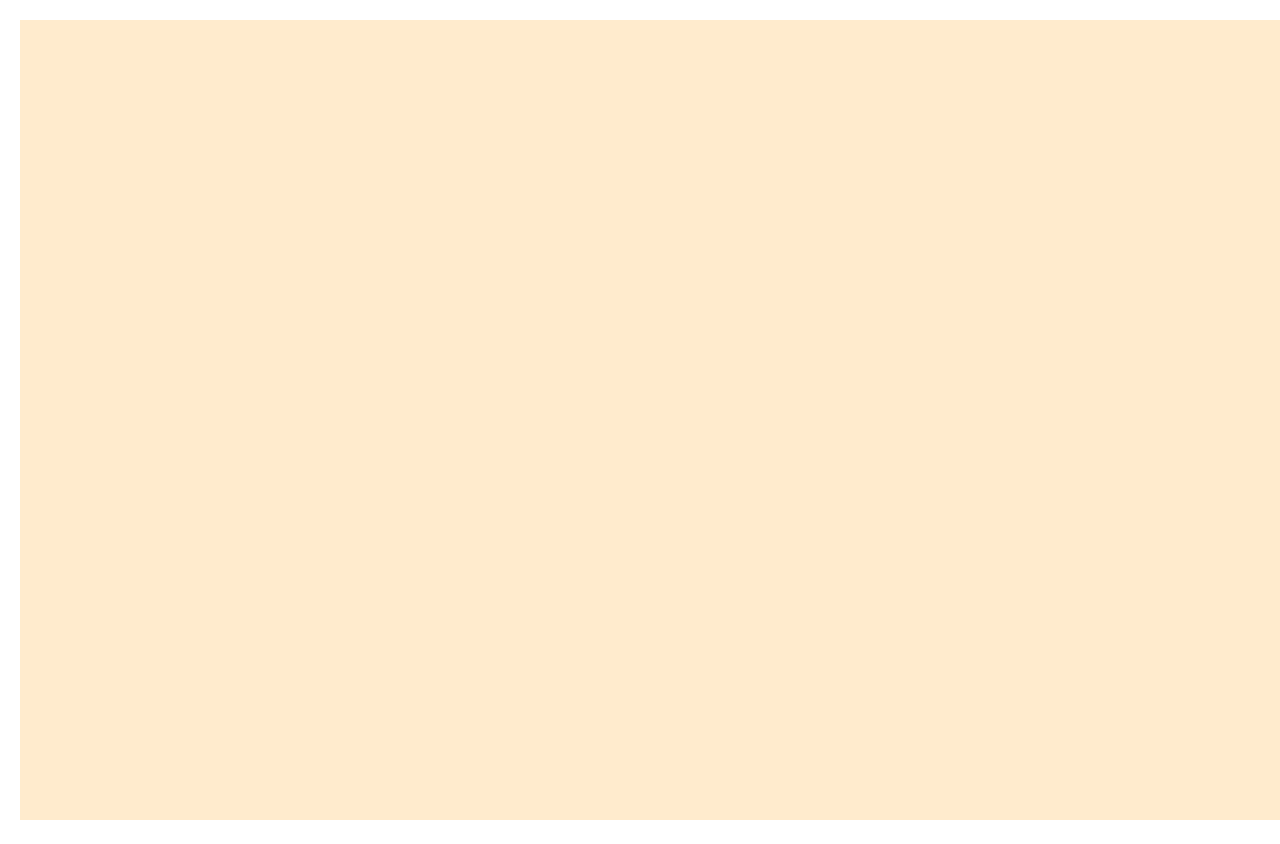
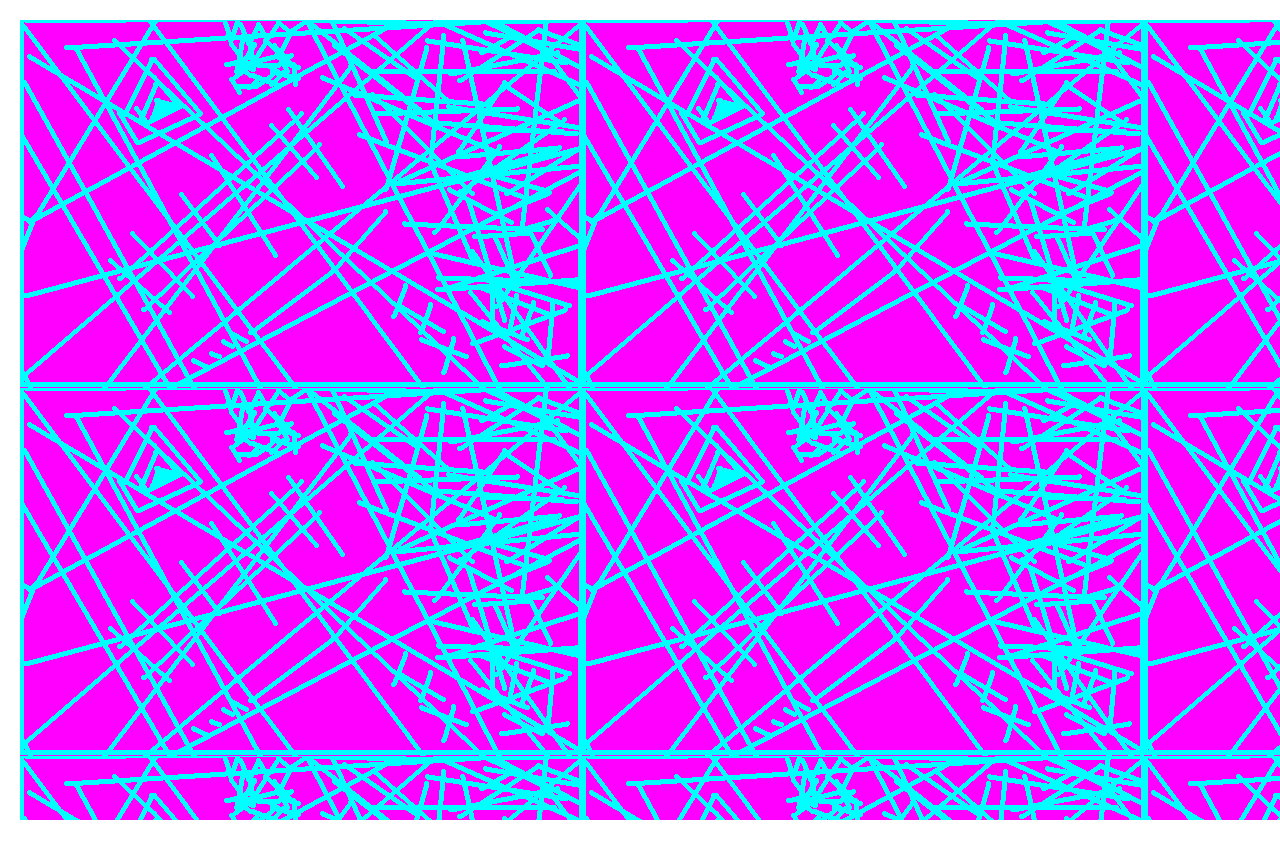
Before and after one commit to inglefieldM/inglefieldM.github.io, a plain HTML site: page fsd-projects/platformer/index.html in a window 1280 px wide. Shown: the top 844 px of the page. Drawn offline with nearby package versions, Linux system fonts and the light colour scheme.

Commit message:
backgrounds

```diff
--- a/fsd-projects/platformer/platformer.css
+++ b/fsd-projects/platformer/platformer.css
@@ -4,7 +4,7 @@ body {
 }
 
 canvas {
-  background-color: blanchedalmond;
+  background-image: url(images/grapes.PNG);
   margin: 20px;
   width: 100vw;     height: 100vh;
 }
```
Also changed, not shown: fsd-projects/bouncing-box/index.html (+1 -0 lines), fsd-projects/bouncing-box/img/grapes.PNG (added).
